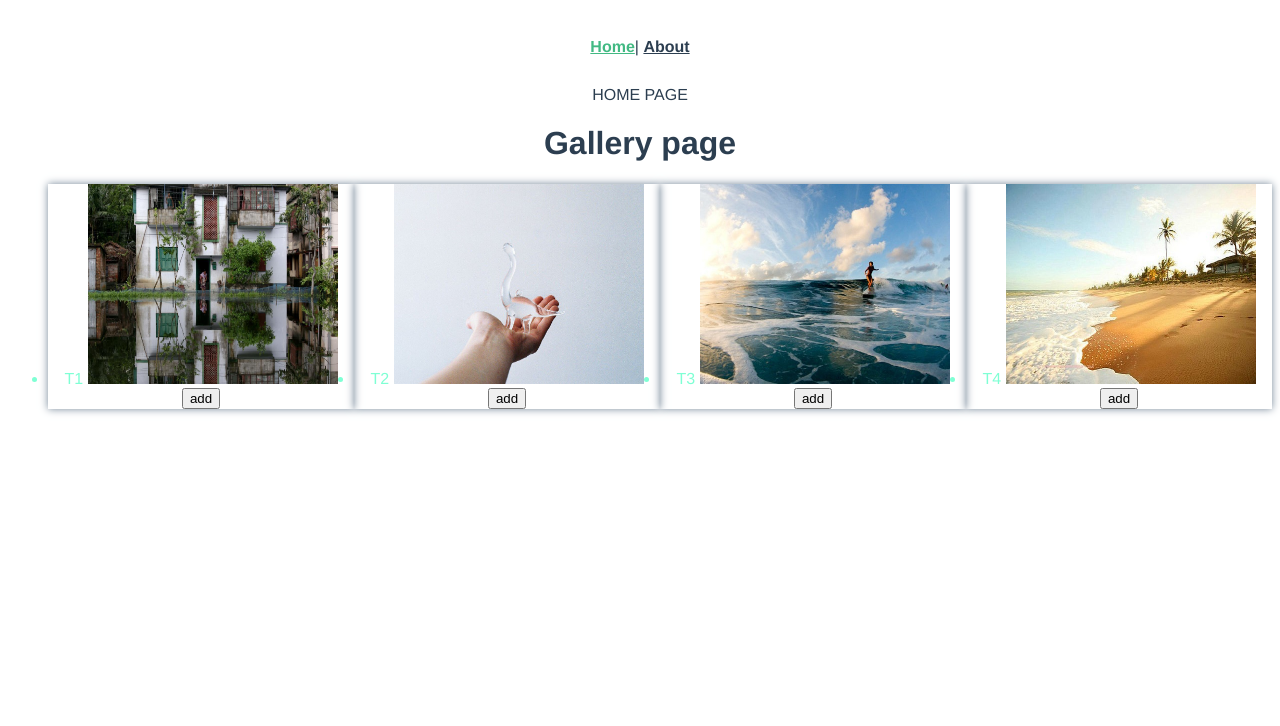
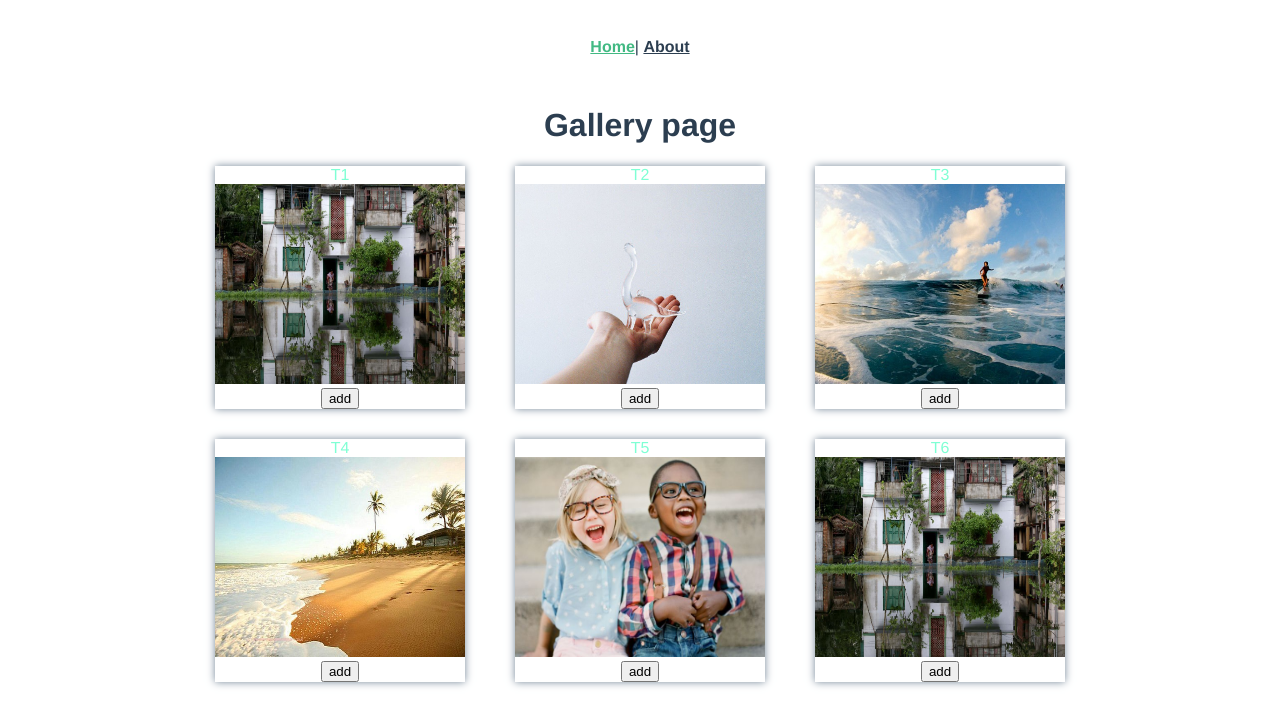
Before and after one commit to viktoriachernykh/vue-webshop, a Vue app: page / in a window 1280 px wide. Shown: the top 726 px of the page. Built offline with nearby package versions, Linux system fonts and the light colour scheme; data requests are answered from the project's data file.

Commit message:
added methods, actions, mutations

```diff
--- a/db.json
+++ b/db.json
@@ -1,7 +1,7 @@
 {
   "products": [
     {
-      "image-src": "./src/assets/1.jpg",
+      "image": "1.jpg",
       "name": "T-shirt 1",
       "price": 2100.234234234,
       "article": "T1",
@@ -9,7 +9,7 @@
       "category": "Мужские"
     },
     {
-      "image-src": "./src/assets/2.jpg",
+      "image": "2.jpg",
       "name": "T-shirt 2",
       "price": 3150.12312412,
       "article": "T2",
@@ -17,7 +17,7 @@
       "category": "Женские"
     },
     {
-      "image-src": "./src/assets/3.jpg",
+      "image": "3.jpg",
       "name": "T-shirt 3",
       "price": 4200.51524,
       "article": "T3",
@@ -25,7 +25,7 @@
       "category": "Женские"
     },
     {
-      "image-src": "./src/assets/4.jpg",
+      "image": "4.jpg",
       "name": "T-shirt 4",
       "price": 5300.1245512,
       "article": "T4",
@@ -33,7 +33,7 @@
       "category": "Мужские"
     },
     {
-      "image-src": "./src/assets/5.jpg",
+      "image": "5.jpg",
       "name": "T-shirt 5",
       "price": 6500.3522314,
       "article": "T5",
@@ -41,7 +41,7 @@
       "category": "Женские"
     },
     {
-      "image-src": "./src/assets/1.jpg",
+      "image": "1.jpg",
       "name": "T-shirt 6",
       "price": 8700.4124123,
       "article": "T6",
--- a/package.json
+++ b/package.json
@@ -8,9 +8,12 @@
     "lint": "vue-cli-service lint"
   },
   "dependencies": {
+    "axios": "^0.19.2",
     "core-js": "^3.6.4",
+    "json-server": "^0.16.1",
     "vue": "^2.6.11",
-    "vue-router": "^3.1.6"
+    "vue-router": "^3.1.6",
+    "vuex": "^3.3.0"
   },
   "devDependencies": {
     "@vue/cli-plugin-babel": "~4.3.0",
--- a/src/components/Gallery.vue
+++ b/src/components/Gallery.vue
@@ -4,7 +4,7 @@
     <ul class="gallery">
       <GalleryItem
         :key="product.article"
-        v-for="product in products"
+        v-for="product in PRODUCTS"
         v-bind:product_data="product"
         @addProduct="add"
       />
@@ -13,57 +13,30 @@
 </template>
 
 <script>
-import GalleryItem from "./GalleryItem.vue";
+import GalleryItem from './GalleryItem.vue';
+import { mapActions, mapGetters } from 'vuex';
 
 export default {
-  name: "Gallery",
+  name: 'Gallery',
   components: {
-    GalleryItem
+    GalleryItem,
   },
   props: {},
   data() {
-    return {
-      products: [
-        {
-          imagesrc: "1.jpg",
-          name: "T-shirt 1",
-          price: 2100.234234234,
-          article: "T1",
-          available: true,
-          category: "Женские"
-        },
-        {
-          imagesrc: "2.jpg",
-          name: "T-shirt 2",
-          price: 2230.234234234,
-          article: "T2",
-          available: true,
-          category: "Мужские"
-        },
-        {
-          imagesrc: "3.jpg",
-          name: "T-shirt 4",
-          price: 5100.234234234,
-          article: "T3",
-          available: true,
-          category: "Мужские"
-        },
-        {
-          imagesrc: "4.jpg",
-          name: "T-shirt 4",
-          price: 4400.234234234,
-          article: "T4",
-          available: true,
-          category: "Женские"
-        }
-      ]
-    };
+    return {};
+  },
+  computed: {
+    ...mapGetters(['PRODUCTS']),
   },
   methods: {
+    ...mapActions(['FETCH_PRODUCTS']),
     add(data) {
-      console.log("data", data);
-    }
-  }
+      console.log('data', data);
+    },
+  },
+  mounted() {
+    this.FETCH_PRODUCTS().then((res) => res.data && console.log(res.data));
+  },
 };
 </script>
 
@@ -73,5 +46,13 @@ export default {
   flex-wrap: wrap;
   justify-content: space-between;
   align-items: center;
+  max-width: 900px;
+  margin: 0 auto;
+  text-align: center;
+}
+
+ul {
+  list-style: none;
+  padding: 0;
 }
 </style>
--- a/src/components/GalleryItem.vue
+++ b/src/components/GalleryItem.vue
@@ -2,7 +2,7 @@
   <li class="gallery-item">
     {{ product_data.article }}
     <img
-      :src="require('../assets/' + product_data.imagesrc)"
+      :src="require('../assets/' + product_data.image)"
       alt="design"
       width="250px"
       height="200px"
@@ -13,27 +13,29 @@
 
 <script>
 export default {
-  name: "GalleryItem",
+  name: 'GalleryItem',
   props: {
     product_data: {
       type: Object,
       default() {
         return {};
-      }
-    }
+      },
+    },
   },
   methods: {
     addProduct() {
-      this.$emit("addProduct", this.product_data.article);
-    }
-  }
+      this.$emit('addProduct', this.product_data.article);
+    },
+  },
 };
 </script>
 
 <style scoped>
 .gallery-item {
   flex-basis: 25%;
+  width: 250px;
   box-shadow: 0 0 8px 0 lightslategray;
   color: aquamarine;
+  margin: 0 auto 30px auto;
 }
 </style>
--- a/src/main.js
+++ b/src/main.js
@@ -1,10 +1,12 @@
-import Vue from 'vue'
-import App from './App.vue'
-import router from './router'
+import Vue from 'vue';
+import App from './App.vue';
+import router from './router';
+import store from './vuex/store.js';
 
-Vue.config.productionTip = false
+Vue.config.productionTip = false;
 
 new Vue({
   router,
-  render: h => h(App)
-}).$mount('#app')
+  store,
+  render: (h) => h(App),
+}).$mount('#app');
--- a/src/views/Home.vue
+++ b/src/views/Home.vue
@@ -1,6 +1,5 @@
 <template>
   <div class="home">
-    HOME PAGE
     <Gallery />
     <!-- <HelloWorld msg="Welcome to Your Vue.js App" /> -->
   </div>
@@ -8,12 +7,12 @@
 
 <script>
 // @ is an alias to /src
-import Gallery from "@/components/Gallery.vue";
+import Gallery from '@/components/Gallery.vue';
 
 export default {
-  name: "Home",
+  name: 'Home',
   components: {
-    Gallery
-  }
+    Gallery,
+  },
 };
 </script>
--- /dev/null
+++ b/src/vuex/store.js
@@ -0,0 +1,38 @@
+import Vue from 'vue';
+import Vuex from 'vuex';
+import axios from 'axios';
+
+Vue.use(Vuex);
+
+let store = new Vuex.Store({
+  state: {
+    products: [],
+  },
+  mutations: {
+    SET_PRODUCTS_TO_STATE: (state, products) => {
+      state.products = products;
+    },
+  },
+  actions: {
+    FETCH_PRODUCTS({ commit }) {
+      return axios('http://localhost:3000/products', {
+        method: 'GET',
+      })
+        .then((products) => {
+          commit('SET_PRODUCTS_TO_STATE', products.data);
+          return products;
+        })
+        .catch((error) => {
+          console.log(error);
+          return error;
+        });
+    },
+  },
+  getters: {
+    PRODUCTS(state) {
+      return state.products;
+    },
+  },
+});
+
+export default store;
```
Also changed, not shown: 1 other file (tests, documents, lock files or other folders).
